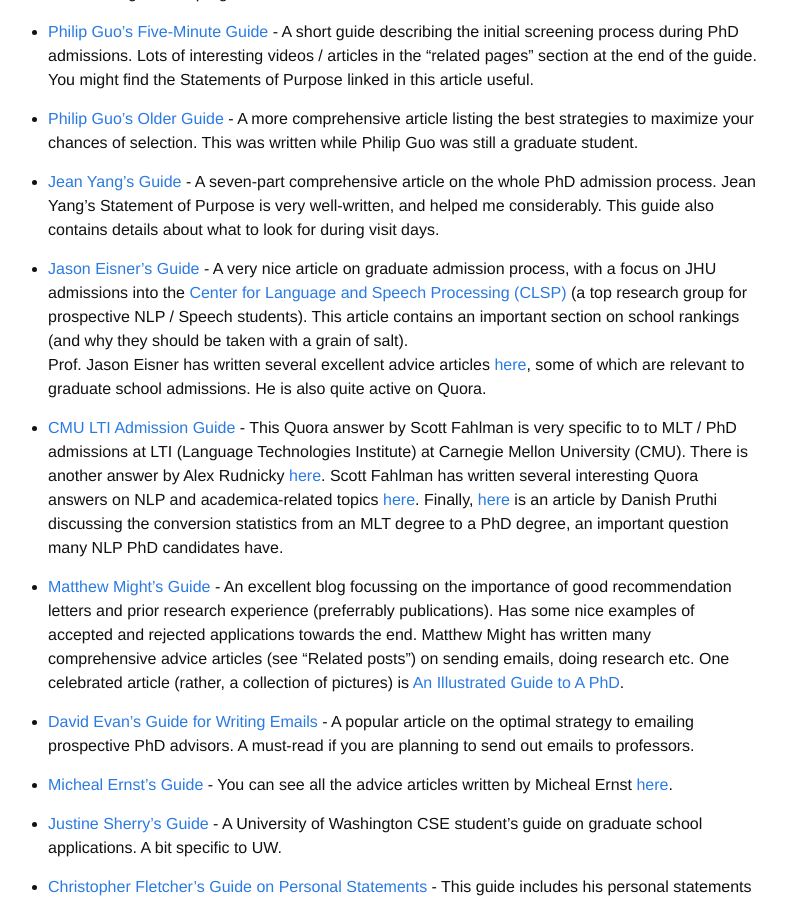
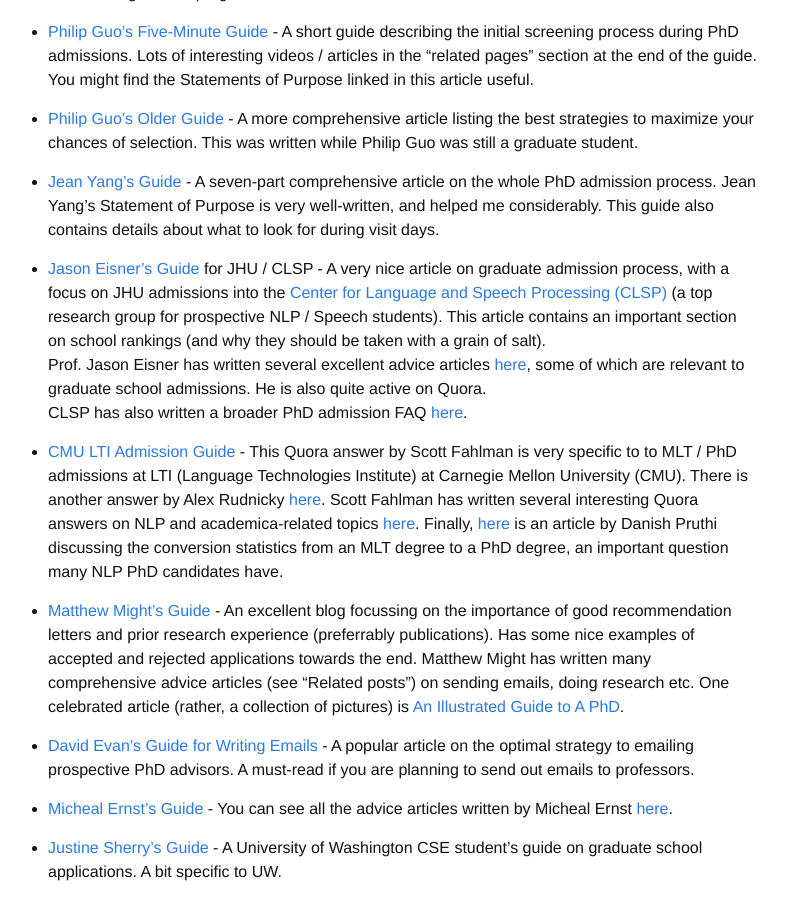
Before and after one commit to martiansideofthemoon/martiansideofthemoon.github.io, a Jekyll site: the page built from _posts/2018-05-30-grad-resources.markdown, in a window 1280 px wide and 900 px high, scrolled down 630 px. Shown: the whole window, without its empty margins (252-1039 px from the left). Built offline with Jekyll 4.4.1, drawn with Linux system fonts in a browser that asks for light colours; comment, search, counter and statistics services are not loaded.

Commit message:
Update 2018-05-30-grad-resources.markdown

```diff
--- a/_posts/2018-05-30-grad-resources.markdown
+++ b/_posts/2018-05-30-grad-resources.markdown
@@ -22,8 +22,9 @@ Most of this advice is written by professors and is focussed towards PhD applica
 
 * [Jean Yang's Guide](http://jxyzabc.blogspot.com/2008/08/cs-grad-school-part-1-deciding-to-apply.html) - A seven-part comprehensive article on the whole PhD admission process. Jean Yang's Statement of Purpose is very well-written, and helped me considerably. This guide also contains details about what to look for during visit days.
 
-* [Jason Eisner's Guide](http://www.cs.jhu.edu/~jason/advice/prospective-students.html) - A very nice article on graduate admission process, with a focus on JHU admissions into the [Center for Language and Speech Processing (CLSP)](http://clsp.jhu.edu/) (a top research group for prospective NLP / Speech students). This article contains an important section on school rankings (and why they should be taken with a grain of salt).
+* [Jason Eisner's Guide](http://www.cs.jhu.edu/~jason/advice/prospective-students.html) for JHU / CLSP - A very nice article on graduate admission process, with a focus on JHU admissions into the [Center for Language and Speech Processing (CLSP)](http://clsp.jhu.edu/) (a top research group for prospective NLP / Speech students). This article contains an important section on school rankings (and why they should be taken with a grain of salt).
 Prof. Jason Eisner has written several excellent advice articles [here](http://www.cs.jhu.edu/~jason/advice/), some of which are relevant to graduate school admissions. He is also quite active on Quora.
+CLSP has also written a broader PhD admission FAQ [here](https://www.clsp.jhu.edu/apply-for-phd/phd-admissions-faq/).
 
 * [CMU LTI Admission Guide](https://www.quora.com/What-does-the-admissions-committee-process-for-graduate-school-look-like-Do-you-sit-in-a-room-and-all-discuss-the-same-candidate-at-the-same-time-or-is-it-more-of-an-individual-process-with-opinions-aggregated-at-the-end) - This Quora answer by Scott Fahlman is very specific to to MLT / PhD admissions at LTI (Language Technologies Institute) at Carnegie Mellon University (CMU). There is another answer by Alex Rudnicky [here](https://www.quora.com/How-competitive-is-admission-to-the-masters-program-at-Carnegie-Mellons-Language-Technologies-Institute-for-applicants-who-dont-have-an-undergraduate-degree-in-computer-science-but-do-have-an-undergraduate-degree-in-linguistics-with-some-computer-science-coursework). Scott Fahlman has written several interesting Quora answers on NLP and academica-related topics [here](https://www.quora.com/profile/Scott-E-Fahlman/answers?sort=views). Finally, [here](https://www.cs.cmu.edu/~ddanish/blog/mlt-to-phd/) is an article by Danish Pruthi discussing the conversion statistics from an MLT degree to a PhD degree, an important question many NLP PhD candidates have.
 
```
